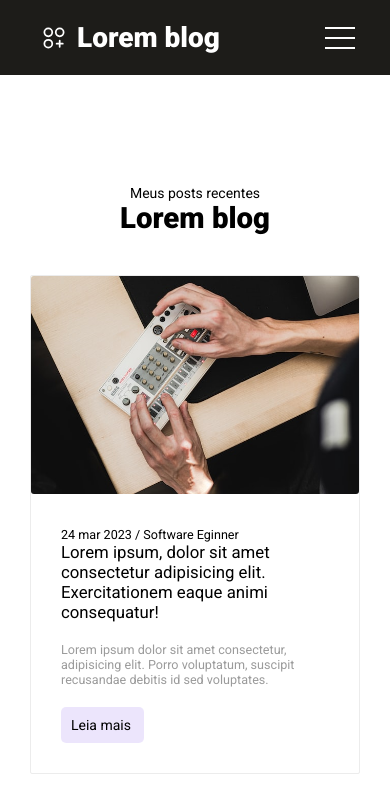
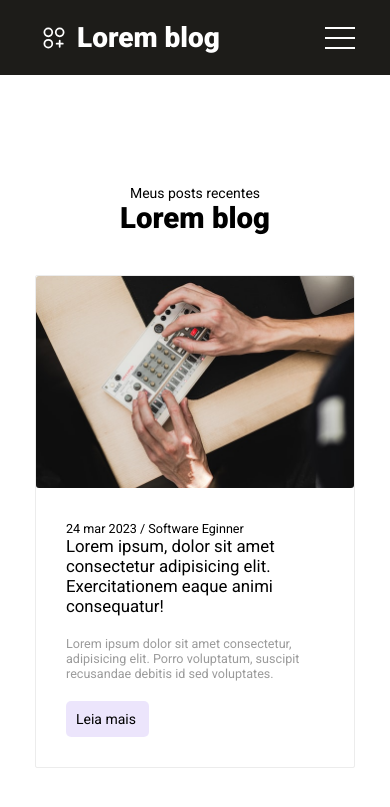
Before and after one commit to MarceloHenriqueDoriaFigueiredo/Blog-project, a React (Vite) app: page / in a window 390 px wide. Shown: the top 807 px of the page. Built offline with nearby package versions, Linux system fonts and the light colour scheme.

Commit message:
correção bug tela rolando para o lado

```diff
--- a/src/pages/CardPost/Card.module.css
+++ b/src/pages/CardPost/Card.module.css
@@ -123,7 +123,7 @@
 
 @media (max-width: 779px) {
     .blog-box {
-        width: 330px;
+        width: 320px;
     }
 
     .blog-heading h3 {
```
